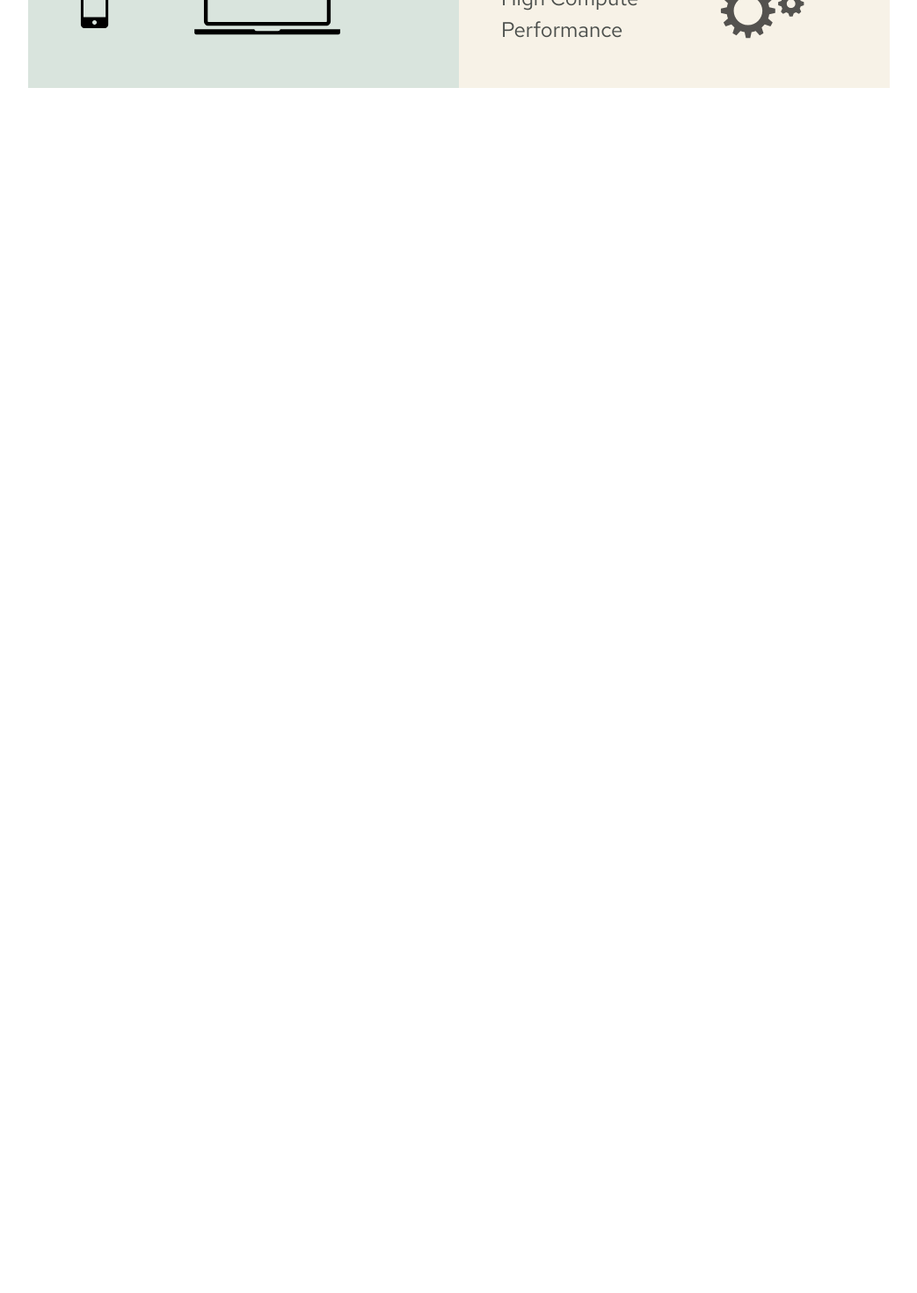
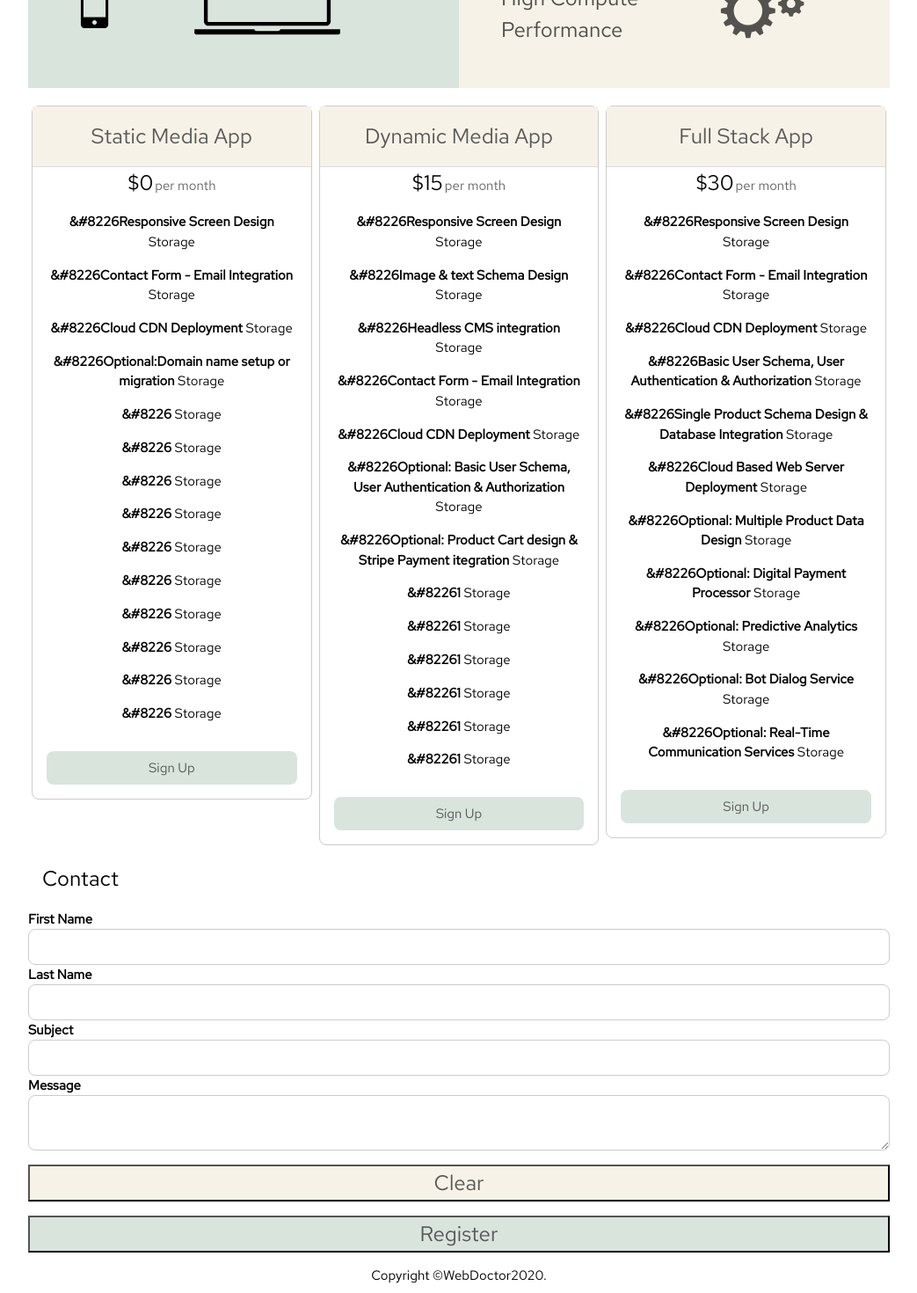
Before and after one commit to gino09/web-doctor-client, a Next.js app: page /index2 in a window 1280 px wide. Shown: the part 700-2170 px from the top of the page at 88% size, without its empty margins (118-1161 px from the left). Before the commit the page ends 800 px from the top, so only its background shows below. Built offline with nearby package versions, Linux system fonts and the light colour scheme.

Commit message:
index ui completed

```diff
--- a/components/appText.js
+++ b/components/appText.js
@@ -14,9 +14,18 @@ const AppText = {
                     'Contact Form - Email Integration',
                     'Cloud CDN Deployment',
                     'Optional:Domain name setup or migration',
+                    '',
+                    '',
+                    '',
+                    '',
+                    '',
+                    '',
+                    '',
+                    '',
+                    '',
+                    ''
                 ],
                 buttonText: 'Get started',
-                buttonVariant: 'contained',
             },
             {
                 title: 'Dynamic Media App',
@@ -28,11 +37,15 @@ const AppText = {
                     'Contact Form - Email Integration',
                     'Cloud CDN Deployment',
                     'Optional: Basic User Schema, User Authentication & Authorization',
-                    'Optional: Product Cart design & Stripe Payment itegration'
-
+                    'Optional: Product Cart design & Stripe Payment itegration',
+                    '1',
+                    '1',
+                    '1',
+                    '1',
+                    '1',
+                    '1'
                 ],
                 buttonText: 'Get started',
-                buttonVariant: 'contained',
             },
             {
                 title: 'Full Stack App',
@@ -52,7 +65,6 @@ const AppText = {
 
                 ],
                 buttonText: 'Get started',
-                buttonVariant: 'contained',
             }
         ],
         contact:{
--- a/pages/_document.js
+++ b/pages/_document.js
@@ -11,7 +11,7 @@ class MyDocument extends Document {
             <Html>
                 <Head>
                     <link href="https://fonts.googleapis.com/css2?family=Red+Hat+Text&display=swap" rel="stylesheet"/>
-
+                    <meta charSet="utf-8"></meta>
                 </Head>
                 <body style={{overflowY:"scroll"}}>
 
--- a/pages/index.js
+++ b/pages/index.js
@@ -35,6 +35,7 @@ import Box from '@material-ui/core/Box';
 import Typography from '@material-ui/core/Typography';
 import TextField from '@material-ui/core/TextField';
 import CssBaseline from '@material-ui/core/CssBaseline';
+import Link from 'next/link'
 import appText from '../components/appText'
 
 function Copyright() {
--- a/pages/index2.js
+++ b/pages/index2.js
@@ -6,6 +6,24 @@ import JamStack from '../public/svg/jamstack.svg'
 import Responsive from '../public/svg/responsive.svg'
 import SearchEngine from '../public/svg/searchengine.svg'
 import Gears from '../public/svg/gears.svg'
+import Link from 'next/link'
+import appText from '../components/appText'
+
+function Copyright() {
+    return (
+        <p style={{display:"flex",justifyContent:"center"}}>
+            {'Copyright © '}
+            <Link href="https://ginogarcia.dev">
+
+                    WebDoctor
+
+            </Link>{' '}
+            {new Date().getFullYear()}
+            {'.'}
+        </p>
+    );
+}
+
 const Index = () => (
     <>
         <div className="w3-top">
@@ -66,7 +84,7 @@ const Index = () => (
                         Mobile First Responsive Screen Size
                     </div>
                     <div>
-                        <Responsive style={{width:"80%"}}/>
+                        <Responsive style={{ width: "80%" }} />
                     </div>
                 </div>
                 <div style={{
@@ -85,11 +103,56 @@ const Index = () => (
                     flexDirection: "column", justifyContent: "space-between", padding: 48, left: "75%", top: 0, bottom: 0, color: "#4A4E4B"
                 }}>
                     <SearchEngine style={{ width: "70%" }} />
-                    <Gears style={{ width: "70%" }}/>
+                    <Gears style={{ width: "70%" }} />
                 </div>
             </div>
+        </section>
+        <section>
+            <div className="w3-content">
+                {appText.en.tiers.map((tier, id) => (
+                    <div className="w3-col s12 m6 l4 w3-margin-bottom w3-margin-top">
+                        <div style={{ margin: 4 }}>
+                            <ul className="w3-ul w3-border w3-center w3-hover-shadow w3-round-large">
+                                <li className="w3-tertiary w3-xlarge w3-padding-16 border-radius-top">{tier.title}</li>
+                                <div className="w3-container">
+                                    <span className="w3-xlarge">${tier.price}</span>
+                                    <span className=" w3-opacity" style={{marginLeft:2}}>per month</span>
+                                </div>
+                                {tier.description.map((tier) => (
+                                    <p className="w3-container"><b>
+                                        &#8226{tier}</b> Storage</p>
+                                ))}
+                                <li className="w3-padding-16 border-radius-bottom">
+                                    <button className="w3-button w3-secondary w3-padding-medium w3-block w3-round-large">Sign Up</button>
+                                </li>
+                            </ul>
+                        </div>
+                    </div>
 
+                ))}
+            </div>
+            <div className="w3-container w3-content w3-xlarge">
+                Contact
+            </div>
+            <form class="w3-content w3-margin-top">
+
+                <label class=""><b>First Name</b></label>
+                <input class="w3-input w3-border w3-round-large" type="text" />
+
+                <label class=""><b>Last Name</b></label>
+                <input class="w3-input w3-border w3-round-large" type="text" />
+                <label class=""><b>Subject</b></label>
+                <input class="w3-input w3-border w3-round-large" type="text" />
+                <label class=""><b>Message</b></label>
+                <textarea class="w3-input w3-border w3-round-large" type="text" />
+                <button class="w3-tertiary w3-block w3-xlarge w3-margin-top">Clear</button>
+                <button class="w3-secondary w3-block w3-xlarge w3-margin-top">Register</button>
+
+            </form>
         </section>
+        <footer className="w3-content">
+            <Copyright />
+        </footer>
     </>
 )
 
```
